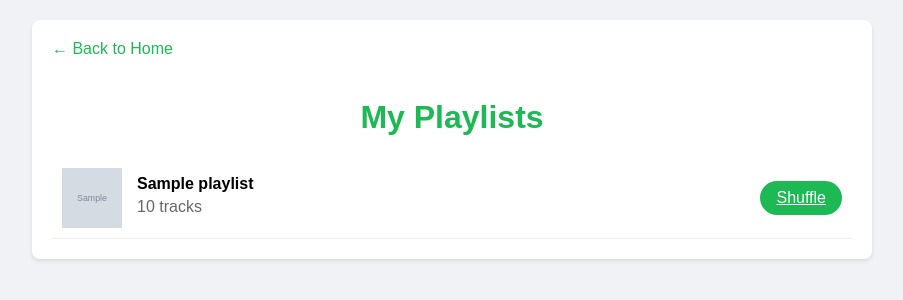
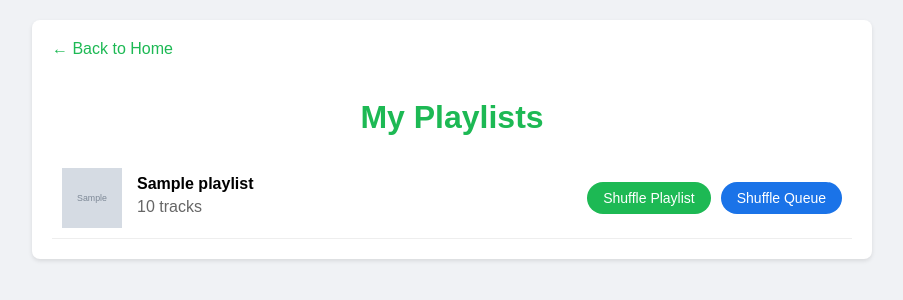
Before and after one commit to twntyseven/Spotify-Shuffle-, a Flask app: template templates/playlists.html in a window 1280 px wide. Shown: the top 300 px of the page, without its empty margins (188-1091 px from the left). Run offline with Flask 3, Linux system fonts and the light colour scheme; the template is opened without the code that fills it: most values are stand-ins (such as "Sample title", 1, 10 or a date in 2020); grey boxes marked "Sample" are stand-in pictures.

Commit message:
Added the option to shuffle queues instead of entire playlist

```diff
--- a/Main.py
+++ b/Main.py
@@ -57,6 +57,7 @@ def shuffle_playlist(playlist_id):
     if 'token_info' not in session:
         return redirect(url_for('login'))
 
+    mode = request.args.get('mode', 'playlist')  # Default to playlist mode
     sp = spotipy.Spotify(auth=session['token_info']['access_token'])
 
     # Get playlist info for the name
@@ -95,14 +96,29 @@ def shuffle_playlist(playlist_id):
     # Flatten the batches back into a single list
     shuffled_tracks = [track for batch in batches for track in batch]
 
-    # Clear the current queue
-    sp._put("me/player/queue", None)
+    if mode == 'playlist':
+        # Remove all tracks from playlist
+        sp.playlist_replace_items(playlist_id, [])
 
-    # Add tracks to queue in shuffled order
-    for track_uri in shuffled_tracks:
-        sp.add_to_queue(track_uri)
+        # Add tracks back in new order
+        for i in range(0, len(shuffled_tracks), 100):
+            batch = shuffled_tracks[i:i+100]
+            sp.playlist_add_items(playlist_id, batch)
 
-    flash(f'Successfully shuffled queue for playlist: {playlist_name} ({total_tracks} tracks)')
+        flash(f'Successfully shuffled playlist: {playlist_name} ({total_tracks} tracks)')
+    else:  # queue mode
+        try:
+            # Clear the current queue
+            sp._put("me/player/queue", None)
+
+            # Add tracks to queue in shuffled order
+            for track_uri in shuffled_tracks:
+                sp.add_to_queue(track_uri)
+
+            flash(f'Successfully shuffled queue for playlist: {playlist_name} ({total_tracks} tracks)')
+        except Exception as e:
+            flash(f'Error shuffling queue: Make sure Spotify is open and playing music')
+
     return redirect(url_for('get_playlists'))
 
 if __name__ == '__main__':
--- a/templates/playlists.html
+++ b/templates/playlists.html
@@ -45,6 +45,10 @@
             color: #666;
             margin: 5px 0;
         }
+        .button-group {
+            display: flex;
+            gap: 10px;
+        }
         .shuffle-button {
             background-color: #1DB954;
             color: white;
@@ -52,9 +56,24 @@
             padding: 8px 16px;
             border-radius: 20px;
             cursor: pointer;
+            text-decoration: none;
+            font-size: 14px;
         }
         .shuffle-button:hover {
             background-color: #1ed760;
+        }
+        .queue-button {
+            background-color: #1a73e8;
+            color: white;
+            border: none;
+            padding: 8px 16px;
+            border-radius: 20px;
+            cursor: pointer;
+            text-decoration: none;
+            font-size: 14px;
+        }
+        .queue-button:hover {
+            background-color: #1557b0;
         }
         .back-button {
             display: inline-block;
@@ -94,7 +113,10 @@
                 <p class="playlist-name">{{ playlist.name }}</p>
                 <p class="playlist-tracks">{{ playlist.tracks.total }} tracks</p>
             </div>
-            <a href="{{ url_for('shuffle_playlist', playlist_id=playlist.id) }}" class="shuffle-button">Shuffle</a>
+            <div class="button-group">
+                <a href="{{ url_for('shuffle_playlist', playlist_id=playlist.id, mode='playlist') }}" class="shuffle-button">Shuffle Playlist</a>
+                <a href="{{ url_for('shuffle_playlist', playlist_id=playlist.id, mode='queue') }}" class="queue-button">Shuffle Queue</a>
+            </div>
         </div>
         {% endfor %}
     </div>
```
